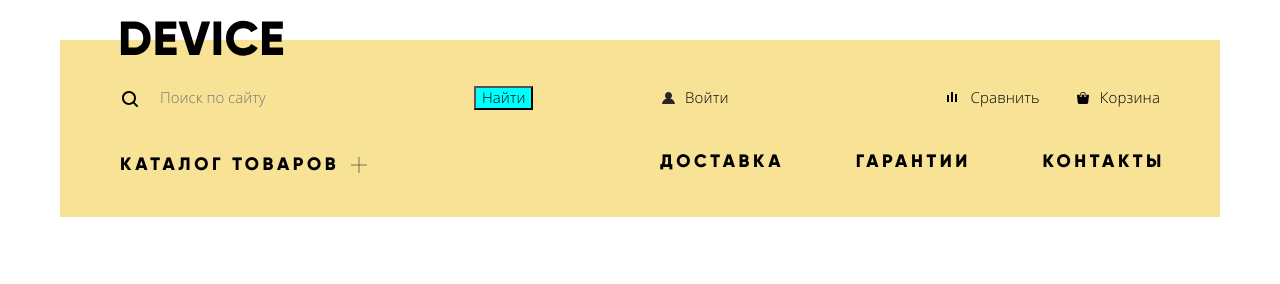
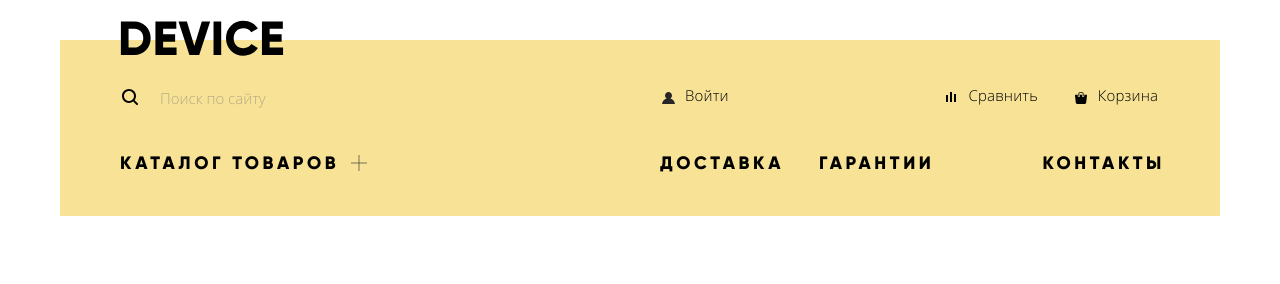
Before and after one commit to UnidentifiedRaccoon/device, a website: page source/index.html in a window 1280 px wide. Drawn offline with nearby package versions, Linux system fonts and the light colour scheme; files that its build step writes are made by us from their sources.

Commit message:
finish header creating

```diff
--- a/gulpfile.js
+++ b/gulpfile.js
@@ -74,7 +74,7 @@ gulp.task("html", function () {
 
 // для js
 gulp.task("js", function () {
-	return gulp.src("source/js/**/*.js")
+	return gulp.src("source/js/*.js")
 		.pipe(uglify())
 		.pipe(rename(function (path) {
 			path.basename += "-min";
--- a/source/index.html
+++ b/source/index.html
@@ -9,6 +9,25 @@
 	<!--	<link href="https://fonts.googleapis.com/css?family=Cuprum:400,400i,700%7CPT+Sans:400,700&display=swap&subset=cyrillic" rel="stylesheet">-->
 	<!--	<link rel="stylesheet" href="css/normalize.css">-->
 	<link rel="stylesheet" href="css/style-min.css">
+<!--	<script type="javascript" src="js/scripts.js"/>-->
+	<script>
+		let button = document.getElementsByClassName('search_button');
+		function hideSearchButton() {
+
+			console.log("yt dsgjkyz.cm");
+			button[0].classList.add('visually-hidden');
+		};
+
+		function showSearchButton() {
+			console.log(button);
+			button[0].classList.remove('visually-hidden');
+			console.log(button);
+
+		};
+
+
+
+	</script>
 </head>
 
 <body>
@@ -23,9 +42,12 @@
 		<nav class="global-nav header_global-nav">
 			<div class="search global-nav_search">
 				<label class="search_label">
-					<input class="search_field" type="search" placeholder="Поиск по сайту">
+					<input class="search_field" type="search"
+						   placeholder="Поиск по сайту"
+						   onfocus="showSearchButton()"
+						   onblur="hideSearchButton()">
+					<button class="search_button visually-hidden">Найти</button>
 				</label>
-				<button class="search_button">Найти</button>
 			</div>
 			<ul class="global-nav_list">
 				<ul class="global-nav_list-user">
@@ -46,11 +68,6 @@
 							Корзина
 						</a>
 					</li>
-<!--					<li class="global-nav_item global-nav_link&#45;&#45;basket">-->
-<!--						<a href="/basket.html" class="global-nav_link global-nav_link&#45;&#45;basket">-->
-<!--							Корзина-->
-<!--						</a>-->
-<!--					</li>-->
 				</ul>
 			</ul>
 		</nav>
@@ -67,7 +84,7 @@
 					</button>
 				</div>
 
-				<div class="drop-out general-nav_catalog-menu visually-hidden">
+				<div class="drop-out general-nav_catalog-menu">
 					<ul class="drop-out_list">
 						<li class="drop-out_item">
 							<a href="#" class="drop-out_link">
--- /dev/null
+++ b/source/js/scripts.js
@@ -0,0 +1,5 @@
+function showSearchButton() {
+	var button = document.getElementsByClassName('search-button');
+	console.log(button);
+	button.classList.remove('visually-hidden');
+}
--- a/source/sass/header/general-nav/general-nav.scss
+++ b/source/sass/header/general-nav/general-nav.scss
@@ -1,16 +1,17 @@
 .general-nav {
   display: flex;
   justify-content: space-between;
+
+  margin-right: -40px;
 }
 
 .general-nav_catalog-inner-wrapper {
   display: flex;
   width: 300px;
-  margin-bottom: 30px;
 }
 
 .general-nav_link {
-  padding: 8px 0 10px 0;
+  padding: 5px 0 7px 0;
   font-family: "Gilroy", "Arial", sans-serif;
   font-style: normal;
   font-weight: 800;
@@ -19,6 +20,15 @@
   letter-spacing: 3.6px;
 
   text-transform: uppercase;
+}
+
+.general-nav_link:hover,
+.general-nav_link:focus {
+  opacity: 60%;
+}
+
+.general-nav_link:active {
+  opacity: 30%;
 }
 
 .general-nav_catalog-show-more {
@@ -34,7 +44,7 @@
   background-color: inherit;
 
   &::before {
-	top: 9px;
+	top: 5px;
 	right: 2px;
 	position: absolute;
 	content: '';
@@ -45,7 +55,7 @@
   }
 
   &::after {
-	top: 9px;
+	top: 5px;
 	left: 2px;
 	position: absolute;
 	content: '';
@@ -57,19 +67,29 @@
   }
 }
 
+.general-nav_catalog-menu {
+  display: none;
+}
+
 .general-nav_list {
   display: flex;
-  justify-content: space-between;
+  flex-wrap: wrap;
 
-  width: 525px;
+  width: 540px;
   box-sizing: border-box;
 
   margin: 0;
-  padding: 5px 10px 0 10px;
+  padding: 0;
+  padding-top: 5px;
 
   list-style: none;
 }
 
-.general-nav_link {
+.general-nav_item {
+  margin-right: 35px;
+  margin-bottom: 20px;
+}
 
+.general-nav_item:nth-child(2){
+  margin-right: auto;
 }
--- a/source/sass/header/global-nav/global-nav.scss
+++ b/source/sass/header/global-nav/global-nav.scss
@@ -2,7 +2,8 @@
   display: flex;
   justify-content: space-between;
 
-  margin-bottom: 30px;
+  margin-bottom: 25px;
+  margin-right: -30px;
 
   font-family: "Open Sans", "Arial", sans-serif;
   font-style: normal;
@@ -18,15 +19,12 @@
 
 .global-nav_list {
   display: flex;
-
   justify-content: space-between;
+  flex-wrap: wrap;
 
   margin: 0;
   padding: 0;
-
-  //Pixel-Perfect
-  margin-top: -3px;
-  margin-right: -15px;
+  padding-bottom: 12px;
 
   width: 535px;
   box-sizing: border-box;
@@ -34,16 +32,19 @@
 }
 
 .global-nav_list-user {
+  display: flex;
+  flex-wrap: wrap;
   margin: 0;
   padding: 0;
-  width: 275px;
+  width: 50%;
   list-style: none;
 }
 
 .global-nav_list-other {
   display: flex;
+
   flex-wrap: wrap;
-  max-width: 250px;
+  width: 47%;
 
   margin: 0;
   padding: 0;
@@ -58,8 +59,9 @@
 
 .global-nav_link {
   position: relative;
+  flex-grow: 1;
   width: 110px;
-  padding: 7px 15px 8px 30px;
+  padding: 5px 15px 7px 30px;
   box-sizing: border-box;
 
   &::before {
@@ -87,3 +89,12 @@
 	background-image: url("../img/icon_basket.svg");
   }
 }
+
+.global-nav_link:hover,
+.global-nav_link:focus {
+  opacity: 60%;
+}
+
+.global-nav_link:active {
+  opacity: 30%;
+}
--- a/source/sass/header/global-nav/search/search.scss
+++ b/source/sass/header/global-nav/search/search.scss
@@ -1,23 +1,45 @@
 .search {
+  font-size: 0;
   margin-top: -3px;
 }
 
 .search_label {
+  display: inline-block;
   position: relative;
 }
 .search_field {
-  padding: 7px 5px 8px 40px;
+  width: 350px;
+  box-sizing: border-box;
+  margin-bottom: -2px;
+  padding: 13px 5px 12px 40px;
+
   border: none;
-  width: 350px;
-  background-color: #f7e296;
+  background-color: transparent;
 
   font-family: inherit;
+  font-size: 15px;
+
+  opacity: 50%;
 }
+
+.search_field:hover {
+  opacity: 100%;
+}
+
+.search_field:focus {
+  outline: none;
+  border-bottom: 2px solid #000000;
+}
+
+
+
+
+
 
 .search_label::before {
   position: absolute;
   content: '';
-  top: 2px;
+  top: 10px;
   left: 0;
   width: 20px;
   height: 20px;
@@ -27,6 +49,13 @@
 }
 
 .search_button {
-  background-color: cyan;
-  //background-image: url("");
+  width: 85px;
+  box-sizing: border-box;
+
+  padding: 12px 7px 12px 8px;
+
+  background-color: transparent;
+  border: 2px solid #000000;
+
+  font-size: 15px;
 }
--- a/source/sass/header/header.scss
+++ b/source/sass/header/header.scss
@@ -2,16 +2,13 @@
   flex-direction: column;
   max-width: 1160px;
   box-sizing: border-box;
-  margin: 40px auto 0 auto;
-  background-color: #f7e296;
-  padding-top: 45px;
-  padding-right: 45px;
-  padding-left: 60px;
+  margin: 0 auto;
+  background: linear-gradient(#ffffff 40px, #f7e296 40px);
+  padding: 20px 60px 20px;
   //background-image: url("../img/slide-1.png");
 }
 
 .header_logo {
   width: 100%;
-  margin-top: -65px;
-  margin-bottom: 25px;
+  margin-bottom: 20px;
 }
--- a/source/sass/header/site-logo/site-logo.scss
+++ b/source/sass/header/site-logo/site-logo.scss
@@ -2,3 +2,12 @@
   width: 164px;
   height: auto;
 }
+
+.site-logo_img:hover,
+.site-logo_img:focus {
+  opacity: 50%;
+}
+
+.site-logo_img:active {
+  opacity: 25%;
+}
```
